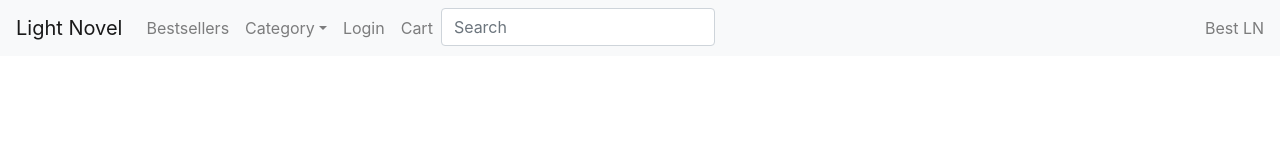
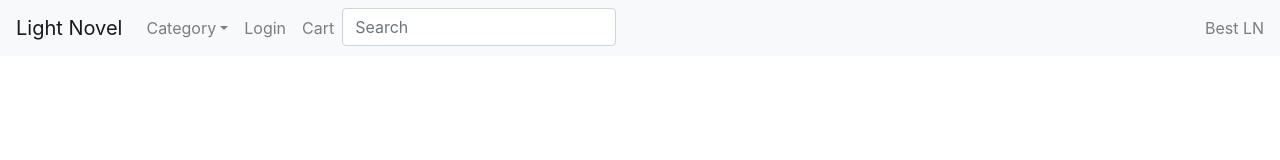
Before and after one commit to minh200220/BookStore, a React (Create React App) app: page / in a window 1280 px wide. Shown: the top 160 px of the page. Built offline with nearby package versions, Linux system fonts and the light colour scheme.

Commit message:
fix topmenu

```diff
--- a/src/components/TopMenu.js
+++ b/src/components/TopMenu.js
@@ -27,9 +27,6 @@ const TopMenu = props => {
         <NavbarToggler onClick={toggle} />
         <Collapse isOpen={isOpen} navbar>
           <Nav className="mr-auto" navbar>
-            <NavItem>
-              <NavLink href="/bestsellers">Bestsellers</NavLink>
-            </NavItem>
             <UncontrolledDropdown nav inNavbar>
               <DropdownToggle nav caret>
                 Category
```
